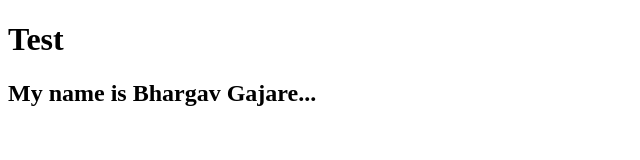
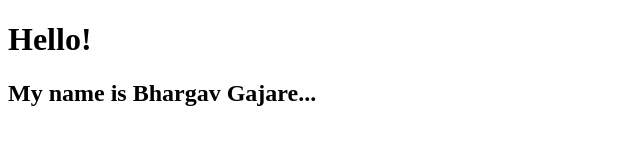
Before and after one commit to bhargavgajare1479/test, a plain HTML site: page index.html in a window 1280 px wide. Shown: the full height of the page, 0-640 px from the left. Drawn offline with Linux system fonts and the light colour scheme.

Commit message:
Customize title

```diff
--- a/index.html
+++ b/index.html
@@ -6,7 +6,7 @@
     <title>Test</title>
 </head>
 <body>
-    <h1>Test</h1>
+    <h1>Hello!</h1>
 
     <h2>My name is Bhargav Gajare...</h2>
 </body>
```
